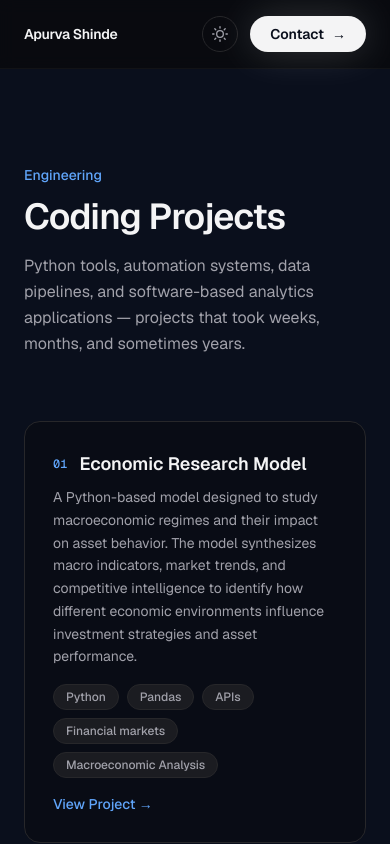
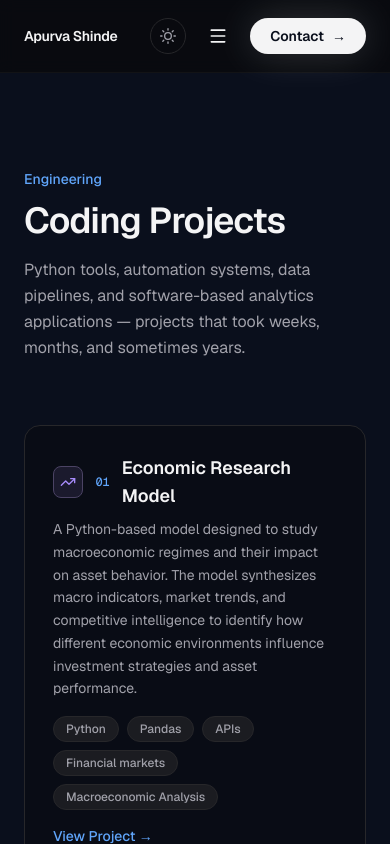
Before and after one commit to Apurv-Shinde11/Portfolio, a Next.js app: page /projects/coding in a window 390 px wide. Shown: the top 844 px of the page. Built offline with nearby package versions, Linux system fonts and the light colour scheme.

Commit message:
feat: unify project identities and add mobile navigation

```diff
--- a/app/blog/page.tsx
+++ b/app/blog/page.tsx
@@ -32,8 +32,7 @@ export default function BlogIndexPage() {
               Ideas in progress.
             </h1>
             <p className="mt-5 max-w-2xl text-base leading-relaxed" style={{ color: "var(--foreground-muted)" }}>
-              A space for ideas I&apos;m researching, building and thinking through — across data,
-              economics, finance, technology and the decisions they shape.
+              A space for thoughts, ideas, and questions I&apos;m researching, exploring, and thinking through.
             </p>
           </div>
 
--- a/app/projects/analysis/page.tsx
+++ b/app/projects/analysis/page.tsx
@@ -2,6 +2,7 @@
 
 import Link from "next/link";
 import { useState } from "react";
+import { getProjectIdentity } from "@/data/project-identities";
 
 type Project = {
   title: string;
@@ -180,7 +181,22 @@ export default function AnalysisProjects() {
 
                   {/* Left */}
                   <div className="flex-1">
-                    <div className="flex items-center gap-3 mb-2">
+                    <div className="mb-2 flex items-center gap-3">
+                      {(() => {
+                        const identity = getProjectIdentity(project.title);
+                        const Icon = identity.icon;
+                        return (
+                          <div
+                            className="flex h-8 w-8 items-center justify-center rounded-lg border"
+                            style={{
+                              borderColor: `color-mix(in srgb, ${identity.accent} 28%, var(--card-border))`,
+                              backgroundColor: `color-mix(in srgb, ${identity.accent} 12%, var(--card-bg))`,
+                            }}
+                          >
+                            <Icon className="h-4 w-4" style={{ color: identity.accent }} aria-hidden="true" />
+                          </div>
+                        );
+                      })()}
                       <span className="text-xs font-mono font-medium" style={{ color: "var(--link-accent)" }}>
                         {String(index + 1).padStart(2, "0")}
                       </span>
--- a/app/projects/coding/page.tsx
+++ b/app/projects/coding/page.tsx
@@ -2,6 +2,7 @@
 
 import Link from "next/link";
 import { useState } from "react";
+import { getProjectIdentity } from "@/data/project-identities";
 
 type Project = {
   title: string;
@@ -205,7 +206,22 @@ export default function CodingProjects() {
 
                   {/* Left */}
                   <div className="flex-1">
-                    <div className="flex items-center gap-3 mb-2">
+                    <div className="mb-2 flex items-center gap-3">
+                      {(() => {
+                        const identity = getProjectIdentity(project.title);
+                        const Icon = identity.icon;
+                        return (
+                          <div
+                            className="flex h-8 w-8 items-center justify-center rounded-lg border"
+                            style={{
+                              borderColor: `color-mix(in srgb, ${identity.accent} 28%, var(--card-border))`,
+                              backgroundColor: `color-mix(in srgb, ${identity.accent} 12%, var(--card-bg))`,
+                            }}
+                          >
+                            <Icon className="h-4 w-4" style={{ color: identity.accent }} aria-hidden="true" />
+                          </div>
+                        );
+                      })()}
                       <span className="text-xs font-mono font-medium" style={{ color: "var(--link-accent)" }}>
                         {String(index + 1).padStart(2, "0")}
                       </span>
--- a/components/Header.tsx
+++ b/components/Header.tsx
@@ -2,9 +2,35 @@
 
 import { navLinks, site } from "@/data/site";
 import Link from "next/link";
+import { Menu, X } from "lucide-react";
+import { useEffect, useState } from "react";
+import { usePathname } from "next/navigation";
 import ThemeToggle from "@/components/ThemeToggle";
 
 export default function Header() {
+  const pathname = usePathname();
+  const [menuState, setMenuState] = useState({ open: false, pathname });
+  const isMenuOpen = menuState.open && menuState.pathname === pathname;
+
+  useEffect(() => {
+    if (!isMenuOpen) return;
+
+    function handleKeyDown(event: KeyboardEvent) {
+      if (event.key === "Escape") {
+        setMenuState(previous => ({ ...previous, open: false }));
+      }
+    }
+
+    window.addEventListener("keydown", handleKeyDown);
+    return () => window.removeEventListener("keydown", handleKeyDown);
+  }, [isMenuOpen]);
+
+  function isActiveRoute(href: string) {
+    if (href === "/") return pathname === "/";
+    if (href.includes("#")) return false;
+    return pathname === href;
+  }
+
   return (
     <header
       className="sticky top-0 z-50 backdrop-blur"
@@ -47,6 +73,17 @@ export default function Header() {
 
         <div className="flex items-center gap-3">
           <ThemeToggle />
+          <button
+            type="button"
+            className="inline-flex h-10 w-10 items-center justify-center rounded-full transition hover:bg-[var(--social-hover-bg)] md:hidden"
+            style={{ color: "var(--foreground)" }}
+            aria-label={isMenuOpen ? "Close navigation menu" : "Open navigation menu"}
+            aria-expanded={isMenuOpen}
+            aria-controls="mobile-navigation"
+            onClick={() => setMenuState({ open: !isMenuOpen, pathname })}
+          >
+            {isMenuOpen ? <X className="h-5 w-5" aria-hidden="true" /> : <Menu className="h-5 w-5" aria-hidden="true" />}
+          </button>
           <a
             href="#contact"
             className="group inline-flex items-center gap-2 rounded-full px-5 py-2 text-sm font-semibold shadow-[0_0_40px_rgba(250,250,250,0.18)] transition hover:-translate-y-0.5"
@@ -61,6 +98,35 @@ export default function Header() {
         </div>
 
       </div>
+
+      <div
+        id="mobile-navigation"
+        className={`absolute left-0 right-0 top-full border-b px-6 py-3 shadow-[0_10px_24px_rgba(0,0,0,0.08)] transition-[opacity,transform] duration-150 md:hidden ${isMenuOpen ? "translate-y-0 opacity-100" : "pointer-events-none -translate-y-1 opacity-0"
+          }`}
+        style={{
+          borderColor: "var(--header-border)",
+          backgroundColor: "var(--header-bg)",
+        }}
+        inert={!isMenuOpen}
+      >
+        <nav aria-label="Mobile navigation" className="flex flex-col">
+          {navLinks.map((link) => (
+            <Link
+              key={link.href}
+              href={link.href}
+              className="flex min-h-11 items-center rounded-lg px-3 text-sm font-medium transition hover:bg-[var(--social-hover-bg)]"
+              style={{
+                color: isActiveRoute(link.href) ? "var(--foreground)" : "var(--nav-text)",
+                backgroundColor: isActiveRoute(link.href) ? "var(--social-hover-bg)" : "transparent",
+              }}
+              aria-current={isActiveRoute(link.href) ? "page" : undefined}
+              onClick={() => setMenuState(previous => ({ ...previous, open: false }))}
+            >
+              {link.label}
+            </Link>
+          ))}
+        </nav>
+      </div>
     </header>
   );
 }
--- a/components/sections/Projects.tsx
+++ b/components/sections/Projects.tsx
@@ -2,49 +2,12 @@
 
 import Link from "next/link";
 import {
-  FileSpreadsheet,
-  ReceiptText,
-  Search,
-  Trophy,
-  TrendingUp,
-  Workflow,
-} from "lucide-react";
+  analyticsProjectIdentities,
+  codingProjectIdentities,
+} from "@/data/project-identities";
 
-const analyticsProjects = [
-  {
-    name: "Market Research & Competitive Analysis",
-    accent: "#60a5fa",
-    icon: Search,
-  },
-  {
-    name: "Automated Balance Sheet Intelligence",
-    accent: "#2dd4bf",
-    icon: FileSpreadsheet,
-  },
-  {
-    name: "Bank Operation Workflow Analysis",
-    accent: "#f59e0b",
-    icon: Workflow,
-  },
-] as const;
-
-const codingProjects = [
-  {
-    name: "Economic Research Model",
-    accent: "#a78bfa",
-    icon: TrendingUp,
-  },
-  {
-    name: "Income Tax Return (ITR) Automation System",
-    accent: "#22d3ee",
-    icon: ReceiptText,
-  },
-  {
-    name: "Sports Recommendation System",
-    accent: "#fb7185",
-    icon: Trophy,
-  },
-] as const;
+const analyticsProjects = analyticsProjectIdentities;
+const codingProjects = codingProjectIdentities;
 
 export default function Projects() {
   return (
--- /dev/null
+++ b/data/project-identities.ts
@@ -0,0 +1,73 @@
+import type { LucideIcon } from "lucide-react";
+import {
+    FileSpreadsheet,
+    ReceiptText,
+    Search,
+    Trophy,
+    TrendingUp,
+    Workflow,
+} from "lucide-react";
+
+export type ProjectIdentity = {
+    name: string;
+    accent: string;
+    icon: LucideIcon;
+};
+
+export const projectIdentities: Record<string, ProjectIdentity> = {
+    "Market Research & Competitive Analysis": {
+        name: "Market Research & Competitive Analysis",
+        accent: "#60a5fa",
+        icon: Search,
+    },
+    "Automated Balance Sheet Generator": {
+        name: "Automated Balance Sheet Intelligence",
+        accent: "#2dd4bf",
+        icon: FileSpreadsheet,
+    },
+    "Automated Balance Sheet Intelligence": {
+        name: "Automated Balance Sheet Intelligence",
+        accent: "#2dd4bf",
+        icon: FileSpreadsheet,
+    },
+    "Bank Operation Workflow Analysis": {
+        name: "Bank Operation Workflow Analysis",
+        accent: "#f59e0b",
+        icon: Workflow,
+    },
+    "Economic Research Model": {
+        name: "Economic Research Model",
+        accent: "#a78bfa",
+        icon: TrendingUp,
+    },
+    "Income Tax Return (ITR) Automation System": {
+        name: "Income Tax Return (ITR) Automation System",
+        accent: "#22d3ee",
+        icon: ReceiptText,
+    },
+    "Sports Recommendation System": {
+        name: "Sports Recommendation System",
+        accent: "#fb7185",
+        icon: Trophy,
+    },
+};
+
+export const analyticsProjectIdentities = [
+    projectIdentities["Market Research & Competitive Analysis"],
+    projectIdentities["Automated Balance Sheet Intelligence"],
+    projectIdentities["Bank Operation Workflow Analysis"],
+] as const;
+
+export const codingProjectIdentities = [
+    projectIdentities["Economic Research Model"],
+    projectIdentities["Income Tax Return (ITR) Automation System"],
+    projectIdentities["Sports Recommendation System"],
+] as const;
+
+export function getProjectIdentity(title: string): ProjectIdentity {
+    return projectIdentities[title] ?? {
+        name: title,
+        accent: "#94a3b8",
+        icon: Search,
+    };
+}
```
